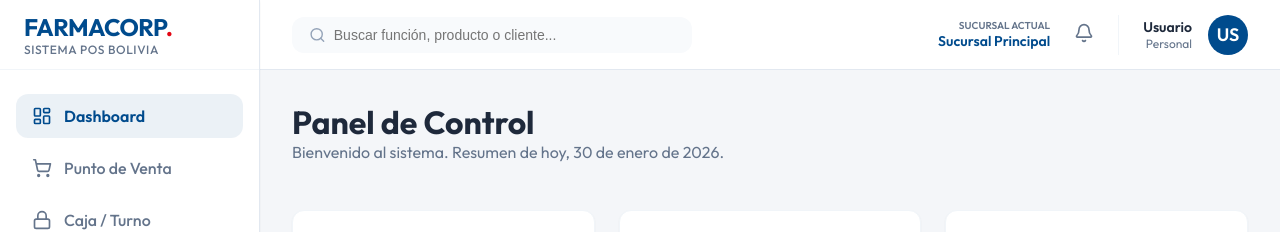
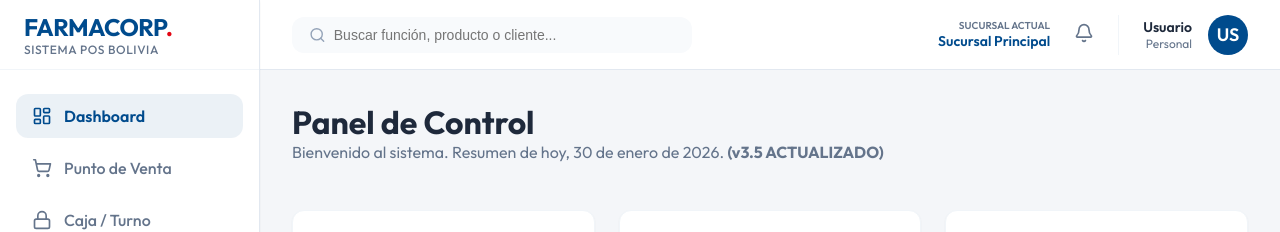
Before and after one commit to alex181180hub/farmacorp, a Next.js app: page / in a window 1280 px wide. Shown: the top 232 px of the page. Built offline with nearby package versions, Linux system fonts and the light colour scheme; no server answers; the database is empty.

Commit message:
Add forceful version indicator to dashboard

```diff
--- a/src/app/page.tsx
+++ b/src/app/page.tsx
@@ -25,7 +25,7 @@ export default async function Dashboard() {
     <div className={styles.container}>
       <div className={styles.welcomeSection}>
         <h1>Panel de Control</h1>
-        <p className="text-secondary">Bienvenido al sistema. Resumen de hoy, {new Date().toLocaleDateString('es-BO', { day: 'numeric', month: 'long', year: 'numeric' })}.</p>
+        <p className="text-secondary">Bienvenido al sistema. Resumen de hoy, {new Date().toLocaleDateString('es-BO', { day: 'numeric', month: 'long', year: 'numeric' })}. <span className="text-red-500 font-bold ml-2">(v3.5 ACTUALIZADO)</span></p>
       </div>
 
       <div className={styles.statsGrid}>
```
